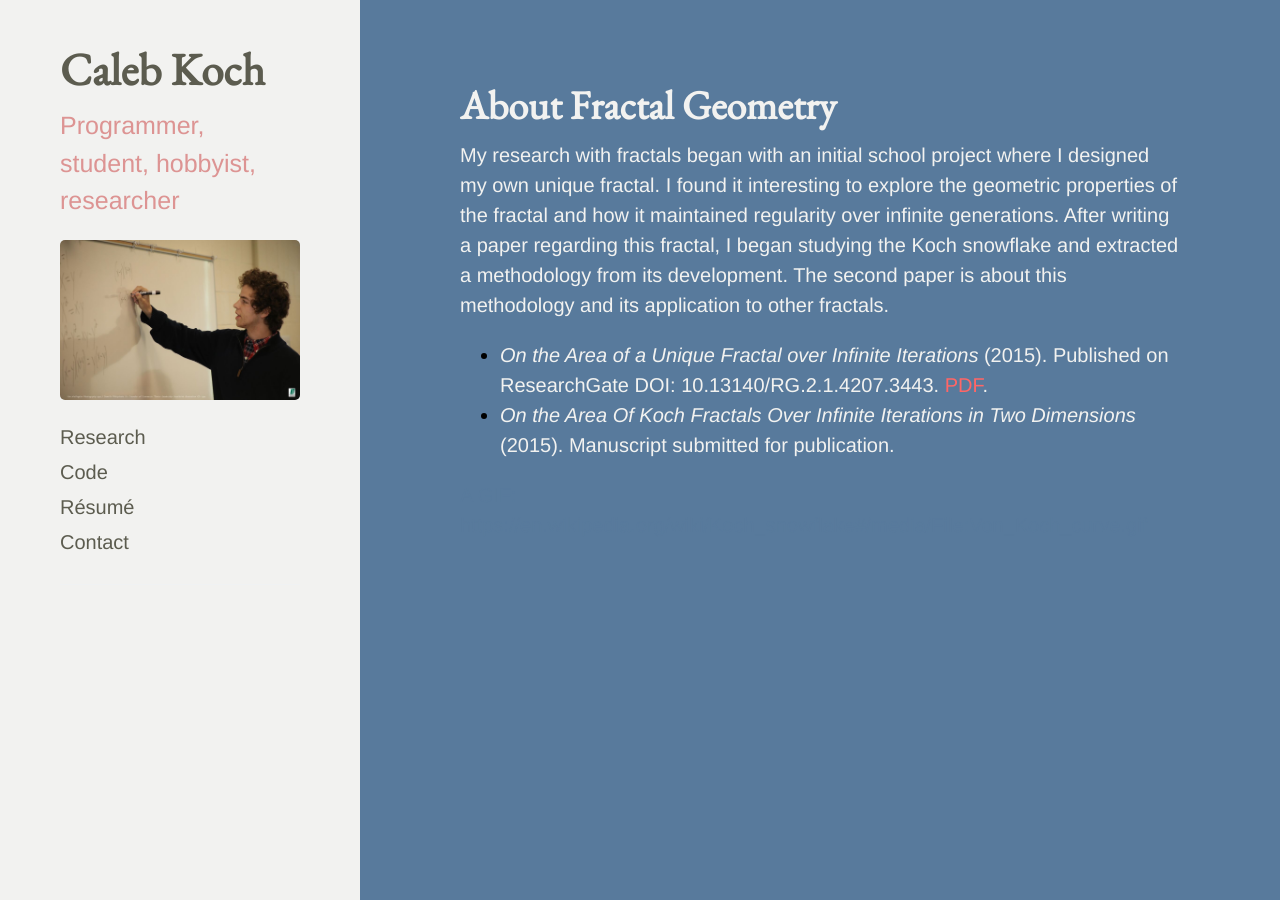
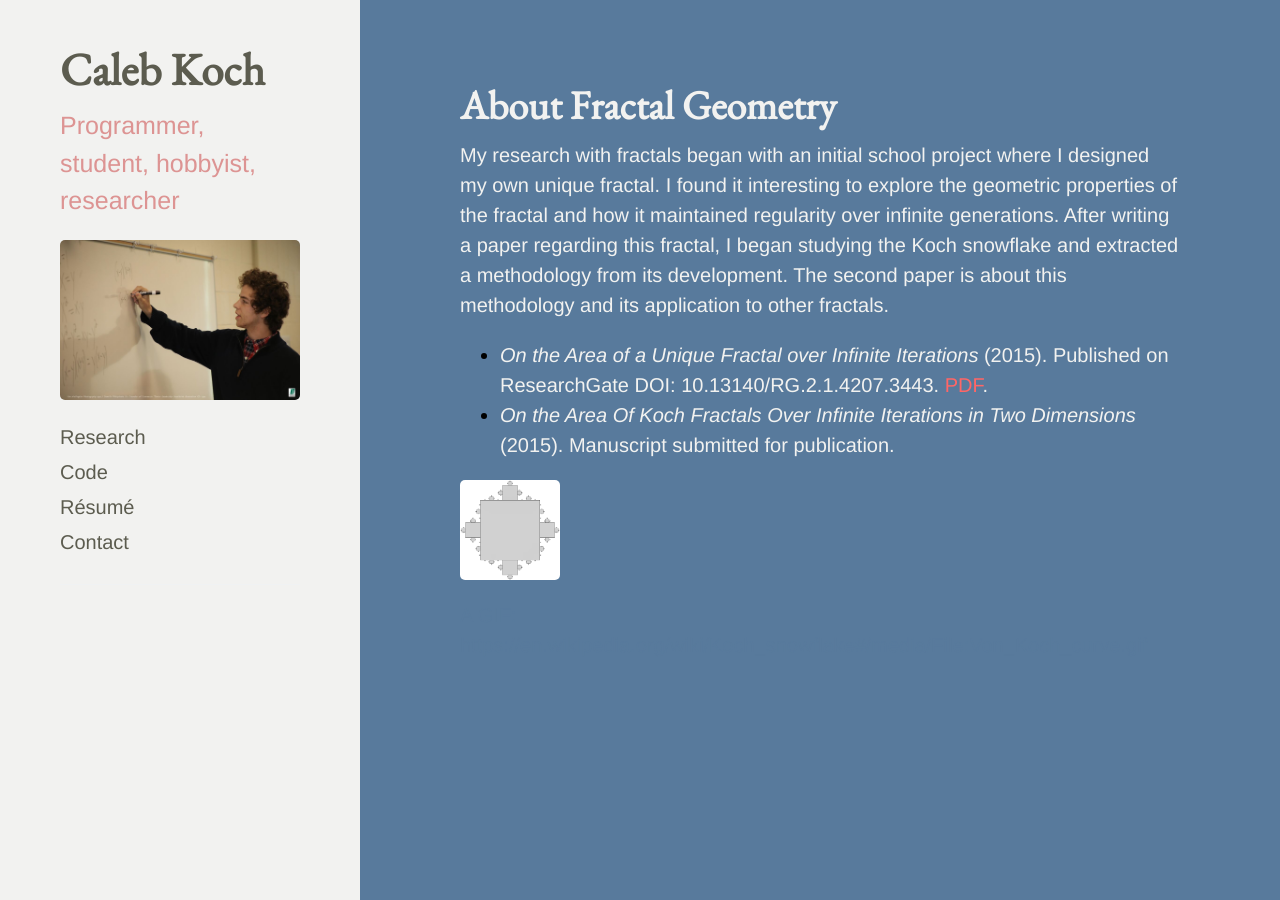
Before and after one commit to cakoch10/cakoch10.github.io, a Jekyll site: the page built from fractal.md, in a window 1280 px wide. Built offline with Jekyll 4.4.1, drawn with Linux system fonts in a browser that asks for light colours; Markdown is read by kramdown in place of the engine named in the settings.

Commit message:
Update fractal.md

```diff
--- a/fractal.md
+++ b/fractal.md
@@ -11,4 +11,6 @@
 - <span style="color:#f2f2f0">*On the Area of a Unique Fractal over Inﬁnite Iterations* (2015). Published on ResearchGate DOI: 10.13140/RG.2.1.4207.3443. [PDF](https://www.researchgate.net/profile/Caleb_Koch/publication/280254976_On_the_Area_of_a_Unique_Fractal_over_Innite_Iterations/links/55afacbf08ae11d3103958ce.pdf?origin=publication_detail&ev=pub_int_prw_xdl&msrp=9nY2KLsoLrN9SohA_tbERY59MXBLl6Gy1RmXzOoVBob9ZT0s5q1GLcrOYJh-rfZKDhUnB02QA8oMgNmE29hhgw.DhEtyBE70WYqc2qXOFVaaTwks8otT4pw3ZFV-GTIoXfL9EtKMwQpBI6g4zG9wPblJ33gxLKXFxd7Aj5hVuy6DQ.eqhZELDh2YgmsFlyMw7o8bljwv-MQy7WZooy0SSM1V8B4BxxFNtUYylHofZ7Z_GSB5ZrtjqwLZU5AJ0pRob3YA).</span>
 - <span style="color:#f2f2f0">*On the Area Of Koch Fractals Over Infinite Iterations in Two Dimensions* (2015). Manuscript submitted for publication.</span>
 
+<img src="https://raw.githubusercontent.com/cakoch10/cakoch10.github.io/master/public/square.PNG" alt="Drawing" style="width: 100px;"/>
+
 A GIF: https://en.wikipedia.org/wiki/Koch_snowflake#/media/File:Von_Koch_curve.gif
```
